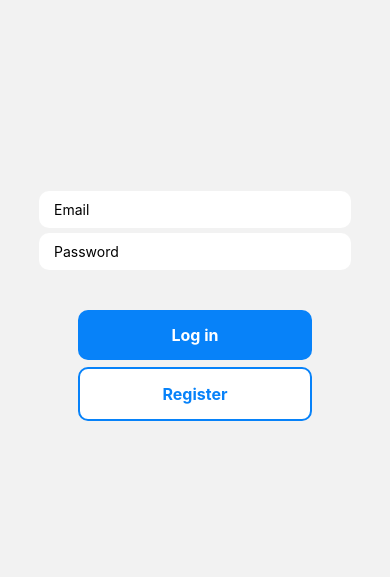
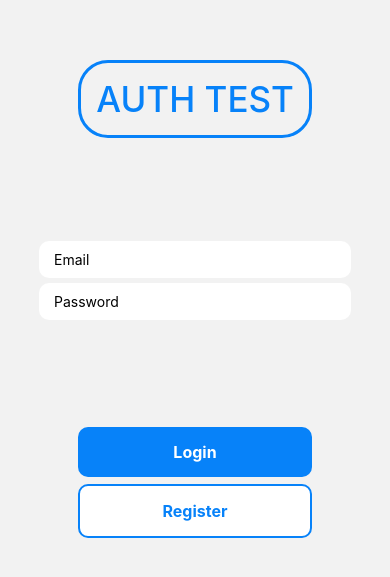
Before and after one commit to sami246/fire_base_auth, a React Native app: screen /Login in a window 390 px wide. Shown: the part 119-696 px from the top of the page. Built offline with nearby package versions, Linux system fonts and the light colour scheme; no server answers.

Commit message:
Finalised Auth
.env not working :/

```diff
--- a/App.js
+++ b/App.js
@@ -1,10 +1,10 @@
-import { StatusBar } from 'expo-status-bar';
 import { StyleSheet, Text, View } from 'react-native';
 import { NavigationContainer } from '@react-navigation/native';
 import { createNativeStackNavigator } from '@react-navigation/native-stack';
 import HomeScreen from './screens/HomeScreen';
 import LoginScreen from './screens/LoginScreen';
 import RegisterScreen from './screens/RegisterScreen';
+
 
 const Stack = createNativeStackNavigator();
 
@@ -17,6 +17,7 @@ export default function App() {
               <Stack.Screen options={{headerShown: false}} name="Home" component={HomeScreen} />
           </Stack.Navigator>
       </NavigationContainer>
+
   );
 }
 
--- a/firebase.js
+++ b/firebase.js
@@ -1,7 +1,6 @@
 import { initializeApp } from "firebase/app";
 import { getAuth } from "firebase/auth";
 
-console.log("I'm here")
 
 const firebaseConfig = {
     name: "fire_base_auth_test",
--- a/package.json
+++ b/package.json
@@ -18,6 +18,7 @@
     "firebase": "^9.10.0",
     "global": "^4.4.0",
     "react": "18.0.0",
+    "react-google-button": "^0.7.2",
     "react-native": "0.69.6",
     "react-native-gesture-handler": "~2.5.0",
     "react-native-reanimated": "~2.9.1",
--- a/screens/HomeScreen.js
+++ b/screens/HomeScreen.js
@@ -1,7 +1,7 @@
 import { StyleSheet, Text, View, TouchableOpacity } from 'react-native'
 import React from 'react'
-import { getAuth, signOut, GoogleAuthProvider,signInWithPopup, signInWithEmailAndPassword, createUserWithEmailAndPassword, sendPasswordResetEmail,
- } from "firebase/auth";
+import { signOut} from "firebase/auth";
+// import { getAuth, signOut, GoogleAuthProvider,signInWithPopup, signInWithEmailAndPassword, createUserWithEmailAndPassword, sendPasswordResetEmail} from "firebase/auth";
 import { auth } from '../firebase';
 
 
@@ -17,7 +17,6 @@ const HomeScreen = ({ navigation }) => {
   return (
     <View style={styles.container}>
         <Text>Email: {auth.currentUser?.email} </Text>
-        <Text>Name: {auth.currentUser?.displayName} </Text>
         <TouchableOpacity style={styles.button} onPress={handleSignOut}>
             <Text style={styles.buttonText}>
               Sign out
--- a/screens/LoginScreen.js
+++ b/screens/LoginScreen.js
@@ -1,47 +1,24 @@
 import { StyleSheet, Text, TextInput, TouchableOpacity, View } from 'react-native'
 import React from 'react'
 import { useState, useEffect} from 'react';
-import { signInWithEmailAndPassword, GoogleAuthProvider } from "firebase/auth";
+import { signInWithEmailAndPassword } from "firebase/auth";
 import { auth } from '../firebase';
 
 
 const LoginScreen = ({ navigation }) => {
-
-
     const [email, setEmail] = useState('');
     const [password, setPassword] = useState('');
-    const googleProvider = new GoogleAuthProvider();
+    const [user, setUser] = useState({});
 
     useEffect(() => {
         // Use unsubscribe to leave from listener to save power
         const unsubscribe = auth.onAuthStateChanged(user => {
-            console.log("user is here", user?.email)
             if(user){
                 navigation.replace('Home')
             }
             })
             return unsubscribe;
     }, [])
-
-    const signInWithGoogle = async () => {
-        try {
-          const res = await signInWithPopup(auth, googleProvider);
-          const user = res.user;
-          const q = query(collection(db, "users"), where("uid", "==", user.uid));
-          const docs = await getDocs(q);
-          if (docs.docs.length === 0) {
-            await addDoc(collection(db, "users"), {
-              uid: user.uid,
-              name: user.displayName,
-              authProvider: "google",
-              email: user.email,
-            });
-          }
-        } catch (err) {
-          console.error(err);
-          alert(err.message);
-        }
-      };
 
 
     function handleSignIn () {
@@ -50,7 +27,7 @@ const LoginScreen = ({ navigation }) => {
                 // Signed in
 
                 const user = userCredential.user;
-                console.log(user)
+                setUser(user)
                 // navigation.navigate('Home')
             })
             .catch((error) => {
@@ -63,6 +40,9 @@ const LoginScreen = ({ navigation }) => {
 
   return (
         <View style={styles.container} behavior='padding'>
+            <View style = {styles.titleContainer}>
+                <Text style={styles.title} >AUTH TEST</Text>
+            </View>
             <View style = {styles.inputContainer}>
                 <TextInput
                     placeholder='Email'
@@ -82,7 +62,7 @@ const LoginScreen = ({ navigation }) => {
                 <TouchableOpacity
                     onPress={handleSignIn}
                     style = {styles.button}>
-                    <Text style = {styles.buttonText}>Log in</Text>
+                    <Text style = {styles.buttonText}>Login</Text>
                 </TouchableOpacity>
 
                 <TouchableOpacity
@@ -104,9 +84,12 @@ const styles = StyleSheet.create({
     container: {
         justifyContent: 'center',
         alignItems: 'center',
-        flex: 1
+        flex: 1,
+        maxHeight: '70%',
+        top: 80
     },
     inputContainer: {
+        flex: 1,
         width: '80%'
     },
     input: {
@@ -117,6 +100,7 @@ const styles = StyleSheet.create({
         marginTop: 5
     },
     buttonContainer: {
+        flex: 1,
         width: '60%',
         justifyContent: 'center',
         alignContent: 'center',
@@ -145,5 +129,23 @@ const styles = StyleSheet.create({
         fontWeight: '700',
         fontSize: 16
     },
+    titleContainer : {
+        flex: 2,
+        width: '80%',
+        justifyContent: 'center',
+        alignContent: 'center',
+
+    },
+    title: {
+        fontSize: 35,
+        fontWeight: '450',
+        alignSelf: 'center',
+        borderColor: 'black',
+        borderWidth: 3,
+        padding: 15,
+        borderRadius: 30,
+        color: '#0782F9',
+        borderColor: '#0782F9',
+    }
 
 })
```
Also changed, not shown: 2 other files (tests, documents, lock files or other folders). Lines whose indentation alone changed are shown as unchanged.
